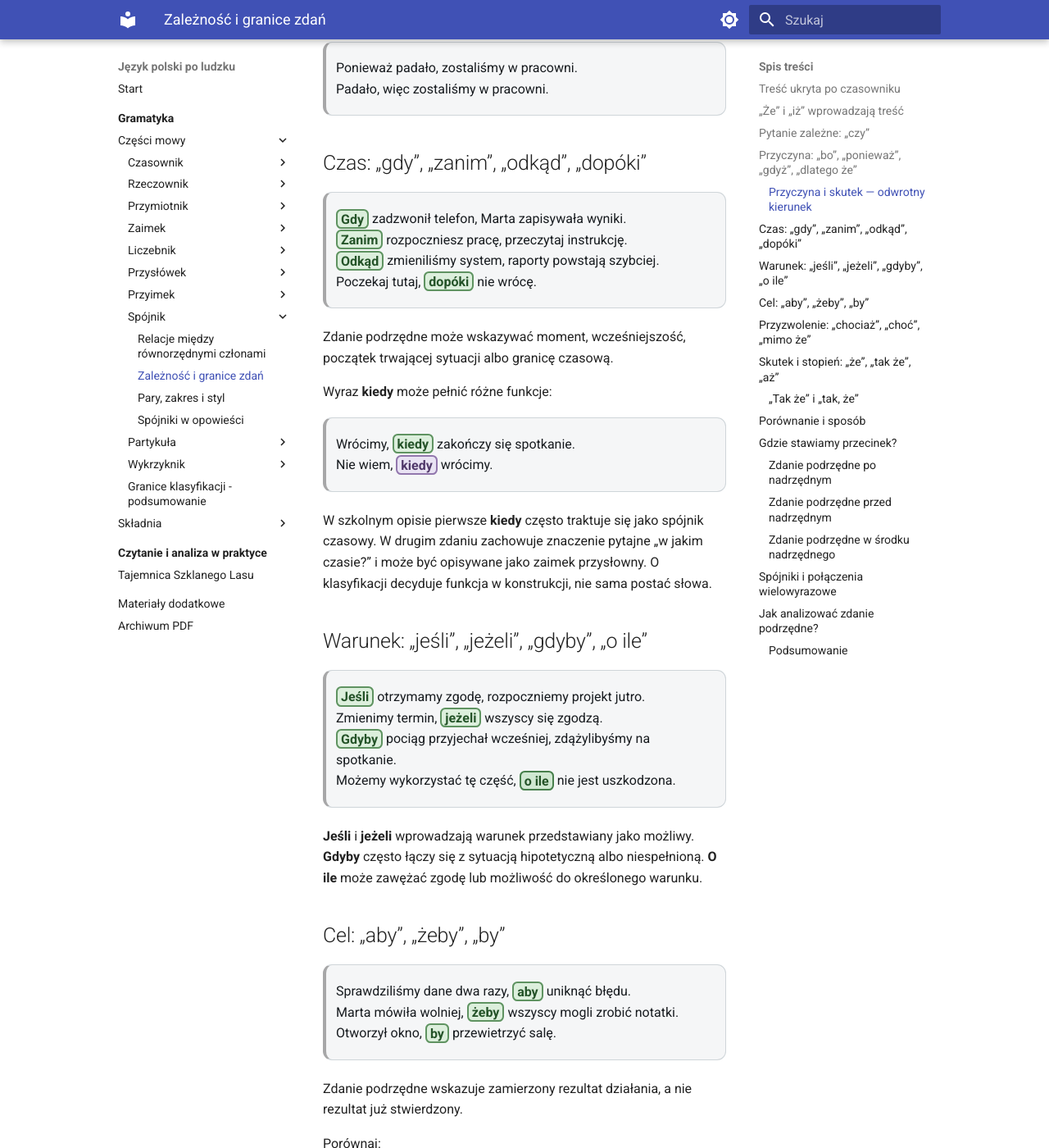
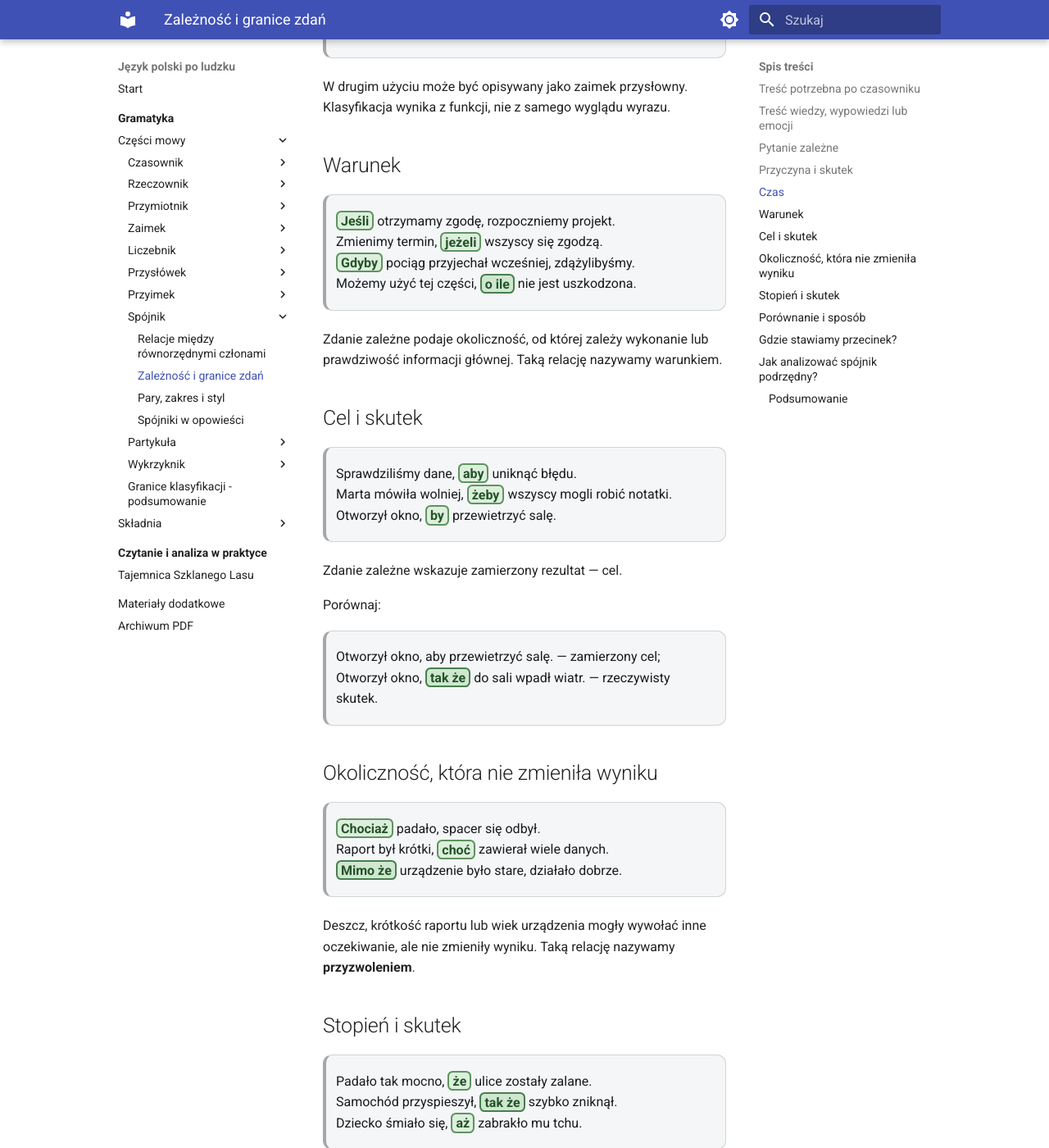
Before and after one commit to dchorazkiewicz/SP_JP, an MkDocs documentation site: the page built from docs/gramatyka/czesci-mowy/spojnik/podrzedne-i-interpunkcja.md, in a window 1280 px wide and 1400 px high, scrolled down 2801 px. Shown: the whole window at 82% size. Built offline with MkDocs 1.6.1 and Material for MkDocs 9.7.7, drawn with Linux system fonts in a browser that asks for light colours; some of the changed text lies outside the part shown.

Commit message:
Wyprowadź podrzędność z zależności między zdaniami

```diff
--- a/docs/gramatyka/czesci-mowy/spojnik/podrzedne-i-interpunkcja.md
+++ b/docs/gramatyka/czesci-mowy/spojnik/podrzedne-i-interpunkcja.md
@@ -2,222 +2,168 @@
 
 <div class="conjunction-lesson" markdown>
 
-<div class="lesson-lead" markdown>
-
-Spójnik podrzędny wprowadza zdanie zależne od innego fragmentu wypowiedzi. Przecinek nie jest jedynie znakiem stawianym „przed określonym słowem”. Pokazuje granicę między zdaniem nadrzędnym a całym zdaniem podrzędnym.
-
-</div>
-
-## Treść ukryta po czasowniku
-
-<div class="conjunction-story" markdown>
-  <div class="conjunction-story__title">Co Marta zauważyła?</div>
-  <div class="conjunction-story__body" markdown>
+## Treść potrzebna po czasowniku
 
 > <span class="main-clause">Marta zauważyła</span>, <span class="conj-focus">że</span> <span class="dependent-clause">jedna podpora jest pęknięta</span>.
 
-Pierwszy człon informuje o zauważeniu czegoś, ale nie podaje jeszcze treści spostrzeżenia. Zdanie po **że** uzupełnia tę treść i zależy od czasownika **zauważyła**.
+Pierwsza część mówi o zauważeniu czegoś, ale nie podaje jeszcze treści spostrzeżenia. Dopiero część po **że** odpowiada na pytanie:
 
-> Marta zauważyła — co? — że jedna podpora jest pęknięta.
+> Co Marta zauważyła? — że jedna podpora jest pęknięta.
 
-  </div>
-</div>
+Druga część zależy od czasownika **zauważyła** i uzupełnia jego znaczenie.
 
 <div class="conjunction-concept">
   <span class="conjunction-concept__label">Pojęcie</span>
   <strong>Zdanie podrzędne</strong>
-  <p>To zdanie zależne składniowo od zdania nadrzędnego albo od jednego z jego składników. Może uzupełniać treść, określać czas, przyczynę, warunek, cel, skutek, sposób lub cechę.</p>
+  <p>To zdanie zależne od zdania nadrzędnego albo od jednego z jego składników. Spójnik wprowadzający taką zależną treść nazywamy podrzędnym.</p>
 </div>
 
-## „Że” i „iż” wprowadzają treść
+Przecinek nie stoi tu tylko „przed słowem że”. Oddziela całe zdanie nadrzędne od całego zdania podrzędnego.
+
+## Treść wiedzy, wypowiedzi lub emocji
 
 > Wiem, <span class="conj-focus">że</span> raport jest gotowy.
-> Dyrektor powiedział, <span class="conj-focus">że</span> spotkanie rozpocznie się o dziewiątej.
+> Dyrektor powiedział, <span class="conj-focus">że</span> spotkanie zacznie się o dziewiątej.
 > Cieszymy się, <span class="conj-focus">że</span> wszyscy dotarli bezpiecznie.
 > Z dokumentu wynika, <span class="conj-focus">iż</span> termin został zmieniony.
 
-Spójniki **że** i bardziej oficjalne **iż** nie zastępują żadnego członu wewnątrz zdania podrzędnego. Jedynie otwierają zdanie podające treść wiedzy, wypowiedzi, emocji lub wniosku.
+Spójniki **że** i bardziej oficjalne **iż** otwierają treść zależną od wcześniejszego czasownika lub wyrażenia.
 
 Porównaj:
 
 > Znam dokument, <span class="relative-anchor">który</span> opisujesz.
-> Wiem, <span class="conj-focus">że</span> opisujesz ten dokument.
+> Wiem, <span class="conj-focus">że</span> opisujesz dokument.
 
-**Który** odnosi się do rzeczownika **dokument** i wewnątrz zdania odpowiada na pytanie **co opisujesz?**. Jest zaimkiem względnym. **Że** nie pełni takiej funkcji.
+**Który** odsyła do rzeczownika **dokument** i pełni funkcję wewnątrz zdania zależnego. Jest zaimkiem względnym. **Że** tylko otwiera treść i niczego wewnątrz niej nie zastępuje.
 
-## Pytanie zależne: „czy”
+## Pytanie zależne
 
 > Sprawdź, <span class="conj-focus">czy</span> drzwi są zamknięte.
-> Nie wiem, <span class="conj-focus">czy</span> zdążymy przed południem.
-> Zastanawiali się, <span class="conj-focus">czy</span> wybrać drewno, <span class="pair-focus">czy</span> tworzywo.
+> Nie wiem, <span class="conj-focus">czy</span> zdążymy.
+> Wybierasz drewno <span class="conj-focus">czy</span> tworzywo?
 
-Pierwsze **czy** wprowadza całe pytanie zależne. Drugie **czy** w ostatnim zdaniu łączy dwie możliwości wewnątrz tego pytania.
+W pierwszych dwóch zdaniach **czy** wprowadza całe pytanie zależne. W trzecim łączy dwie możliwości. Ten sam zapis ma inną funkcję zależnie od konstrukcji.
 
-Porównaj:
+## Przyczyna i skutek
 
-> Wybierasz drewno <span class="conj-focus">czy</span> tworzywo? — wybór między członami
-> Powiedz, <span class="conj-focus">czy</span> wybierasz drewno. — zdanie podrzędne
+> Zostaliśmy w pracowni, <span class="conj-focus">bo</span> padało.
+> <span class="conj-focus">Ponieważ</span> brakowało części, zmieniliśmy projekt.
+> Przerwaliśmy próbę, <span class="conj-focus">gdyż</span> urządzenie się przegrzewało.
 
-## Przyczyna: „bo”, „ponieważ”, „gdyż”, „dlatego że”
+Zdanie zależne podaje przyczynę wydarzenia głównego.
 
-> Zostaliśmy w pracowni, <span class="conj-focus">bo</span> rozpętała się burza.
-> <span class="conj-focus">Ponieważ</span> brakowało jednej części, zmieniliśmy projekt.
-> Przerwaliśmy próbę, <span class="conj-focus">gdyż</span> urządzenie zaczęło się przegrzewać.
-> Wybraliśmy drewno, <span class="multi-conj-focus">dlatego że</span> łatwo było je połączyć.
+Porównaj odwrotny kierunek:
 
-Zdanie podrzędne podaje powód wydarzenia ze zdania nadrzędnego.
+> Zostaliśmy w pracowni, bo padało. — przyczyna po wydarzeniu;
+> Padało, więc zostaliśmy w pracowni. — skutek po przyczynie.
 
-### Przyczyna i skutek — odwrotny kierunek
-
-> <span class="main-clause">Zostaliśmy w pracowni</span>, <span class="conj-focus">bo</span> <span class="dependent-clause">padało</span>.
-> <span class="member-left">Padało</span>, <span class="conj-focus">więc</span> <span class="member-right">zostaliśmy w pracowni</span>.
-
-W pierwszym zdaniu wydarzenie główne pojawia się najpierw, a potem otrzymuje przyczynę. W drugim najpierw podana jest podstawa, potem skutek.
-
-Nie należy bez potrzeby podwajać sygnału tej samej zależności:
+Nie podwajamy bez potrzeby dwóch sygnałów tej samej relacji:
 
 > ~~Ponieważ padało, więc zostaliśmy w pracowni.~~
 
-Jaśniej:
+Poprawnie:
 
 > Ponieważ padało, zostaliśmy w pracowni.
 > Padało, więc zostaliśmy w pracowni.
 
-## Czas: „gdy”, „zanim”, „odkąd”, „dopóki”
+## Czas
 
 > <span class="conj-focus">Gdy</span> zadzwonił telefon, Marta zapisywała wyniki.
 > <span class="conj-focus">Zanim</span> rozpoczniesz pracę, przeczytaj instrukcję.
 > <span class="conj-focus">Odkąd</span> zmieniliśmy system, raporty powstają szybciej.
-> Poczekaj tutaj, <span class="conj-focus">dopóki</span> nie wrócę.
+> Poczekaj, <span class="conj-focus">dopóki</span> nie wrócę.
 
-Zdanie podrzędne może wskazywać moment, wcześniejszość, początek trwającej sytuacji albo granicę czasową.
+Zdanie zależne może wskazywać moment, wcześniejszość, początek trwania albo jego granicę.
 
-Wyraz **kiedy** może pełnić różne funkcje:
+Wyraz **kiedy** może działać różnie:
 
-> Wrócimy, <span class="conj-focus">kiedy</span> zakończy się spotkanie.
-> Nie wiem, <span class="relative-anchor">kiedy</span> wrócimy.
+> Wrócimy, <span class="conj-focus">kiedy</span> zakończy się spotkanie. — wprowadza relację czasu;
+> Nie wiem, <span class="relative-anchor">kiedy</span> wrócimy. — zachowuje znaczenie pytania „w jakim czasie?”.
 
-W szkolnym opisie pierwsze **kiedy** często traktuje się jako spójnik czasowy. W drugim zdaniu zachowuje znaczenie pytajne „w jakim czasie?” i może być opisywane jako zaimek przysłowny. O klasyfikacji decyduje funkcja w konstrukcji, nie sama postać słowa.
+W drugim użyciu może być opisywany jako zaimek przysłowny. Klasyfikacja wynika z funkcji, nie z samego wyglądu wyrazu.
 
-## Warunek: „jeśli”, „jeżeli”, „gdyby”, „o ile”
+## Warunek
 
-> <span class="conj-focus">Jeśli</span> otrzymamy zgodę, rozpoczniemy projekt jutro.
+> <span class="conj-focus">Jeśli</span> otrzymamy zgodę, rozpoczniemy projekt.
 > Zmienimy termin, <span class="conj-focus">jeżeli</span> wszyscy się zgodzą.
-> <span class="conj-focus">Gdyby</span> pociąg przyjechał wcześniej, zdążylibyśmy na spotkanie.
-> Możemy wykorzystać tę część, <span class="multi-conj-focus">o ile</span> nie jest uszkodzona.
+> <span class="conj-focus">Gdyby</span> pociąg przyjechał wcześniej, zdążylibyśmy.
+> Możemy użyć tej części, <span class="multi-conj-focus">o ile</span> nie jest uszkodzona.
 
-**Jeśli** i **jeżeli** wprowadzają warunek przedstawiany jako możliwy. **Gdyby** często łączy się z sytuacją hipotetyczną albo niespełnioną. **O ile** może zawężać zgodę lub możliwość do określonego warunku.
+Zdanie zależne podaje okoliczność, od której zależy wykonanie lub prawdziwość informacji głównej. Taką relację nazywamy warunkiem.
 
-## Cel: „aby”, „żeby”, „by”
+## Cel i skutek
 
-> Sprawdziliśmy dane dwa razy, <span class="conj-focus">aby</span> uniknąć błędu.
-> Marta mówiła wolniej, <span class="conj-focus">żeby</span> wszyscy mogli zrobić notatki.
+> Sprawdziliśmy dane, <span class="conj-focus">aby</span> uniknąć błędu.
+> Marta mówiła wolniej, <span class="conj-focus">żeby</span> wszyscy mogli robić notatki.
 > Otworzył okno, <span class="conj-focus">by</span> przewietrzyć salę.
 
-Zdanie podrzędne wskazuje zamierzony rezultat działania, a nie rezultat już stwierdzony.
+Zdanie zależne wskazuje zamierzony rezultat — cel.
 
 Porównaj:
 
-> Otworzył okno, <span class="conj-focus">aby</span> przewietrzyć salę. — cel
-> Otworzył okno, <span class="multi-conj-focus">tak że</span> do sali wpadł zimny wiatr. — skutek
+> Otworzył okno, aby przewietrzyć salę. — zamierzony cel;
+> Otworzył okno, <span class="multi-conj-focus">tak że</span> do sali wpadł wiatr. — rzeczywisty skutek.
 
-## Przyzwolenie: „chociaż”, „choć”, „mimo że”
+## Okoliczność, która nie zmieniła wyniku
 
 > <span class="conj-focus">Chociaż</span> padało, spacer się odbył.
 > Raport był krótki, <span class="conj-focus">choć</span> zawierał wiele danych.
-> <span class="multi-conj-focus">Mimo że</span> urządzenie było stare, działało bez zarzutu.
+> <span class="multi-conj-focus">Mimo że</span> urządzenie było stare, działało dobrze.
 
-Zdanie podrzędne podaje okoliczność, która mogła przeszkodzić lub wywołać inne oczekiwanie, lecz nie zmieniła wyniku.
+Deszcz, krótkość raportu lub wiek urządzenia mogły wywołać inne oczekiwanie, ale nie zmieniły wyniku. Taką relację nazywamy **przyzwoleniem**.
 
-## Skutek i stopień: „że”, „tak że”, „aż”
+## Stopień i skutek
 
 > Padało tak mocno, <span class="conj-focus">że</span> ulice zostały zalane.
-> Samochód przyspieszył, <span class="multi-conj-focus">tak że</span> szybko zniknął z pola widzenia.
+> Samochód przyspieszył, <span class="multi-conj-focus">tak że</span> szybko zniknął.
 > Dziecko śmiało się, <span class="conj-focus">aż</span> zabrakło mu tchu.
 
-### „Tak że” i „tak, że”
+Porównaj zapis:
 
-> Droga była zalana, <span class="multi-conj-focus">tak że</span> musieliśmy zawrócić. — wynik
-> Droga była zalana <span class="degree-anchor">tak</span>, <span class="conj-focus">że</span> nie było widać krawężników. — stopień zalania
-
-W pierwszym zdaniu **tak że** tworzy połączenie skutkowe. W drugim **tak** należy do zdania nadrzędnego i określa stopień, a samo **że** otwiera zdanie rozwijające ten stopień. Dlatego przecinek pojawia się między **tak** i **że**.
+> Droga była zalana, <span class="multi-conj-focus">tak że</span> musieliśmy zawrócić. — całe połączenie wprowadza skutek;
+> Droga była zalana <strong>tak</strong>, <span class="conj-focus">że</span> nie było widać krawężników. — **tak** określa stopień zalania, a **że** otwiera rozwinięcie.
 
 ## Porównanie i sposób
 
-> Zrobił wszystko tak, <span class="relative-anchor">jak</span> wcześniej ustaliliśmy.
-> Raport okazał się dłuższy, <span class="relative-anchor">niż</span> przewidywaliśmy.
+> Zrobił wszystko tak, <span class="relative-anchor">jak</span> ustaliliśmy.
+> Raport był dłuższy, <span class="relative-anchor">niż</span> przewidywaliśmy.
 > Mówił tak cicho, <span class="conj-focus">jakby</span> bał się obudzić dziecko.
 
-Wyrazy **jak** i **niż** mogą wprowadzać porównanie, ale ich klasyfikacja bywa zależna od budowy. **Jak** może zachowywać znaczenie sposobu i pełnić funkcję wewnątrz zdania. Nie każde słowo rozpoczynające zdanie podrzędne jest więc spójnikiem.
+Wyrazy **jak** i **niż** mogą wprowadzać porównanie albo sposób wykonania. Ich dokładna klasyfikacja zależy od tego, czy pełnią funkcję wewnątrz zdania, czy tylko łączą treści.
 
 ## Gdzie stawiamy przecinek?
 
-### Zdanie podrzędne po nadrzędnym
+Przecinek oddziela całe zdanie zależne:
 
-> <span class="main-clause">Wiem</span>, <span class="conj-focus">że</span> <span class="dependent-clause">wrócisz jutro</span>.
+> Marta zauważyła, <strong>że jedna podpora jest pęknięta</strong>.
+> <strong>Kiedy wrócił technik</strong>, rozpoczęliśmy próbę.
+> Raport, <strong>który przygotowała Marta</strong>, trafił do dyrektora.
 
-Przecinek stawiamy przed całym zdaniem podrzędnym.
+Gdy zdanie podrzędne znajduje się w środku, potrzebne są dwa przecinki.
 
-### Zdanie podrzędne przed nadrzędnym
+Nie szukamy więc tylko „słowa, przed którym stawia się przecinek”. Najpierw znajdujemy pełną granicę zdania zależnego.
 
-> <span class="conj-focus">Jeśli</span> <span class="dependent-clause">otrzymamy zgodę</span>, <span class="main-clause">rozpoczniemy projekt</span>.
-
-Przecinek zamyka zdanie podrzędne przed rozpoczęciem nadrzędnego.
-
-### Zdanie podrzędne w środku nadrzędnego
-
-> Raport, <span class="relative-anchor">który przygotowała Marta</span>, został wysłany rano.
-> Spotkanie, <span class="conj-focus">chociaż</span> trwało krótko, przyniosło konkretną decyzję.
-
-Zdanie wplecione w środek konstrukcji wydzielamy z obu stron.
-
-<div class="conjunction-checkpoint">
-  <div class="conjunction-checkpoint__title">Przecinek może stać przed „i”, ale nie z powodu „i”</div>
-  <p>W zdaniu <em>Raport, który przygotowała Marta, i wykres Pawła zostały wysłane</em> przecinek przed <em>i</em> zamyka zdanie podrzędne <em>który przygotowała Marta</em>.</p>
-</div>
-
-## Spójniki i połączenia wielowyrazowe
-
-Przecinek stawiamy zwykle przed całym połączeniem wprowadzającym zdanie podrzędne:
-
-> Wyruszyliśmy, <span class="multi-conj-focus">mimo że</span> padało.
-> Zostaliśmy dłużej, <span class="multi-conj-focus">dlatego że</span> zabrakło jednej części.
-> Marta pisała raport, <span class="multi-conj-focus">podczas gdy</span> Paweł wykonywał rysunki.
-> Możemy zakończyć próbę, <span class="multi-conj-focus">chyba że</span> pojawi się nowy błąd.
-> Warto zachować zdjęcia, <span class="multi-conj-focus">zwłaszcza że</span> pokazują kolejne etapy pracy.
-
-Nie rozdzielamy mechanicznie każdego takiego połączenia przecinkiem wewnętrznym.
-
-Czasem jednak pierwszy element należy znaczeniowo do zdania nadrzędnego i zostaje szczególnie podkreślony:
-
-> Zostaliśmy <span class="degree-anchor">dlatego</span>, <span class="conj-focus">że</span> chcieliśmy zakończyć próbę.
-
-Tutaj **dlatego** jest zapowiednikiem przyczyny w zdaniu nadrzędnym, a **że** wprowadza jej wyjaśnienie. O miejscu przecinka decyduje więc rzeczywisty podział znaczeniowy.
-
-## Jak analizować zdanie podrzędne?
+## Jak analizować spójnik podrzędny?
 
 <div class="conjunction-step-list">
-  <div class="conjunction-step"><strong>Znajdź orzeczenia.</strong> Pomogą wyznaczyć zdania składowe.</div>
-  <div class="conjunction-step"><strong>Ustal człon nadrzędny i zależny.</strong> Sprawdź, który fragment wymaga uzupełnienia.</div>
-  <div class="conjunction-step"><strong>Nazwij relację.</strong> Treść, przyczyna, czas, warunek, cel, przyzwolenie, skutek czy porównanie?</div>
-  <div class="conjunction-step"><strong>Sprawdź wyraz wprowadzający.</strong> Czy jest spójnikiem, zaimkiem względnym czy przysłówkiem zaimkowym?</div>
-  <div class="conjunction-step"><strong>Oddziel całe zdanie podrzędne.</strong> Nie stawiaj przecinka wyłącznie „przed słowem”.</div>
-  <div class="conjunction-step"><strong>Przy połączeniu wielowyrazowym ustal, czy działa jako całość.</strong></div>
+  <div class="conjunction-step"><strong>Znajdź orzeczenia i pełne zdania składowe.</strong></div>
+  <div class="conjunction-step"><strong>Ustal, która część zależy od której.</strong></div>
+  <div class="conjunction-step"><strong>Opisz relację zwykłym językiem.</strong> Treść, przyczyna, czas, warunek, cel, przyzwolenie czy skutek?</div>
+  <div class="conjunction-step"><strong>Dopiero potem nazwij typ relacji i spójnika.</strong></div>
+  <div class="conjunction-step"><strong>Sprawdź, czy wyraz niczego nie zastępuje wewnątrz zdania.</strong></div>
+  <div class="conjunction-step"><strong>Wyznacz granice całego zdania podrzędnego i dopiero wtedy postaw przecinki.</strong></div>
 </div>
 
 <div class="conjunction-summary">
 <h3>Podsumowanie</h3>
 <ul>
-  <li>Spójnik podrzędny wprowadza zdanie zależne od nadrzędnego.</li>
-  <li><em>Że</em> podaje treść, <em>bo</em> przyczynę, <em>jeśli</em> warunek, <em>aby</em> cel, a <em>chociaż</em> przyzwolenie.</li>
-  <li><em>Bo</em> i <em>więc</em> prowadzą rozumowanie w przeciwnych kierunkach.</li>
-  <li>Zaimek względny <em>który</em> pełni funkcję wewnątrz zdania; spójnik <em>że</em> takiej funkcji nie pełni.</li>
-  <li>Zdanie podrzędne oddzielamy od nadrzędnego, niezależnie od jego miejsca.</li>
-  <li>Połączenia typu <em>mimo że, dlatego że, podczas gdy</em> zwykle traktujemy interpunkcyjnie jako całość.</li>
-  <li>Rozróżnienie <em>tak że</em> i <em>tak, że</em> zależy od znaczenia słowa <em>tak</em>.</li>
+  <li>Podrzędność oznacza zależność jednego zdania od drugiego albo od jego składnika.</li>
+  <li>Nazwę relacji wprowadzamy po opisaniu funkcji zdania zależnego.</li>
+  <li>Ten sam wyraz, np. <em>czy, kiedy, jak</em>, może działać inaczej w różnych konstrukcjach.</li>
+  <li>Przecinek wyznacza granicę pełnego zdania podrzędnego, a nie tylko stoi przed określonym słowem.</li>
 </ul>
 </div>
 
-[Przejdź dalej: pary, zakres i styl](../wielowyrazowe-i-styl/){ .md-button .md-button--primary }
+[Wróć do przeglądu spójnika](../){ .md-button }
 
 </div>
```
